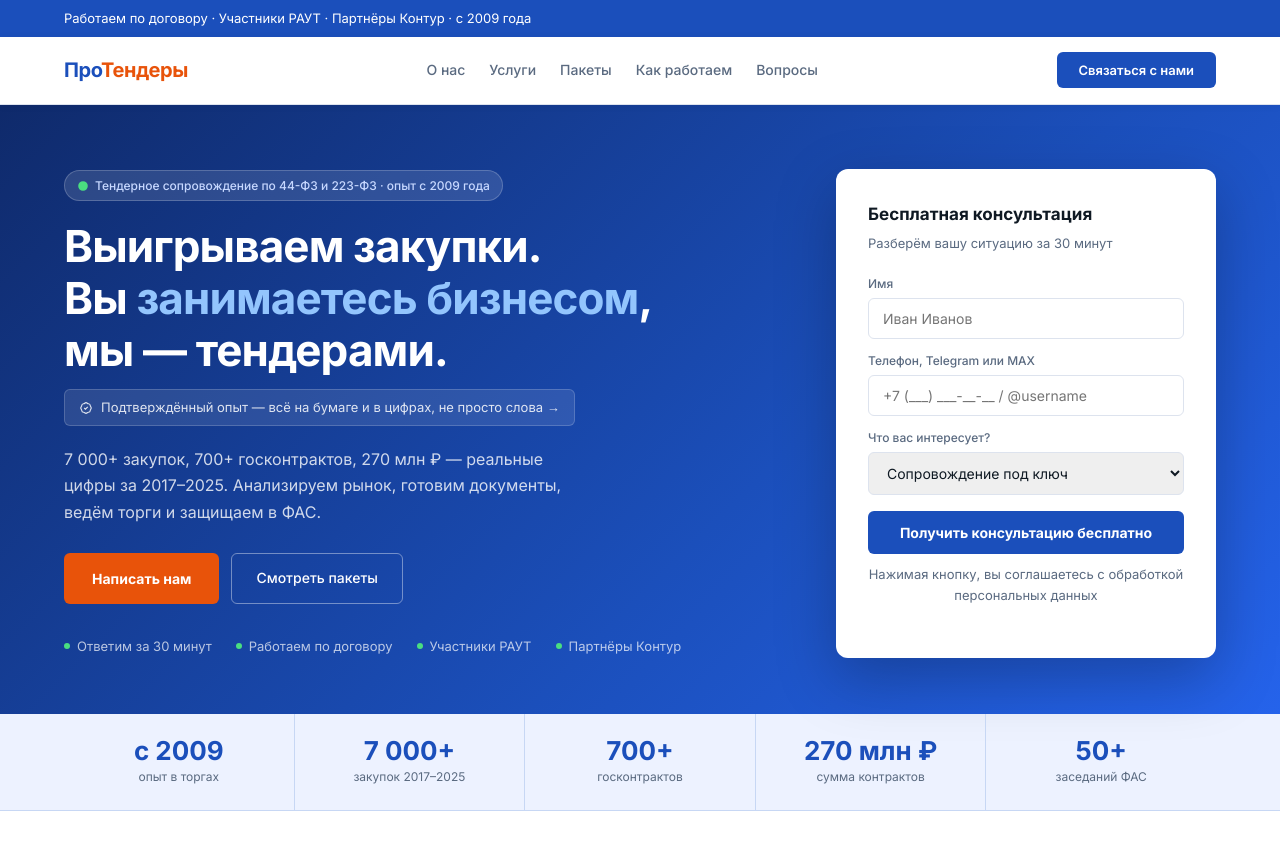
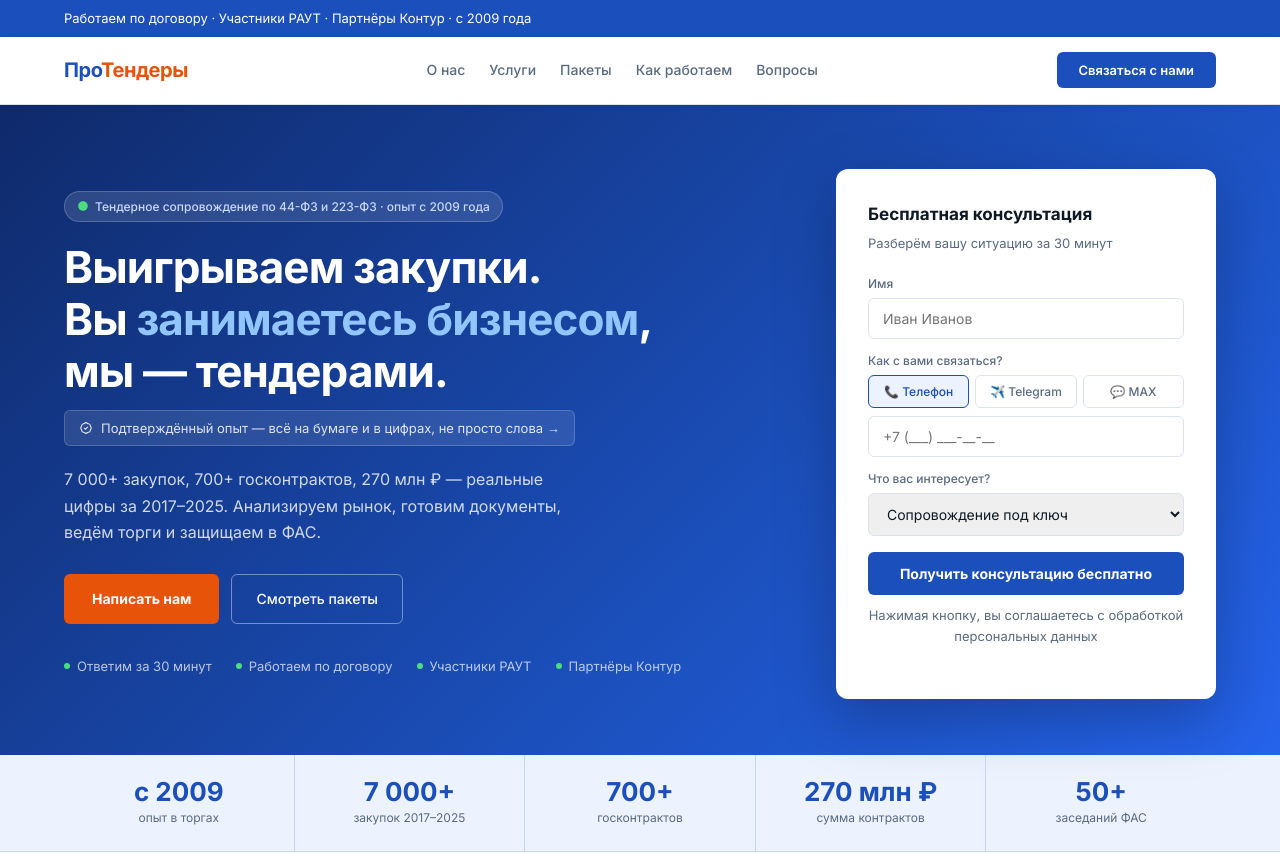
Before and after one commit to itunnamedplayer/protendery.github.io, a plain HTML site: page index.html in a window 1280 px wide. Shown: the top 854 px of the page. Drawn offline with Linux system fonts and the light colour scheme.

Commit message:
Update index.html

```diff
--- a/index.html
+++ b/index.html
@@ -32,6 +32,12 @@ nav{background:#fff;border-bottom:1px solid var(--border);padding:0 5vw;display:
 .nav-links{display:flex;gap:1.5rem}
 .nav-links a{font-size:14px;color:var(--muted);font-weight:500;transition:color .15s}.nav-links a:hover{color:var(--blue)}
 .btn-nav{background:var(--blue);color:#fff;font-size:13px;font-weight:600;padding:10px 22px;border-radius:6px;display:flex;align-items:center;gap:7px;transition:background .15s;cursor:pointer;border:none;font-family:inherit}.btn-nav:hover{background:var(--blue-d)}
+
+  /* CONTACT TABS */
+.contact-tabs{display:flex;gap:6px;margin-bottom:8px}
+.ctab{flex:1;padding:8px 4px;border:1.5px solid var(--border);border-radius:6px;background:#fff;font-size:12px;font-weight:500;color:var(--muted);cursor:pointer;font-family:inherit;transition:border-color .15s,color .15s,background .15s}
+.ctab.active{border-color:var(--blue);color:var(--blue);background:var(--blue-lt)}
+.ctab:hover:not(.active){border-color:#aab8d4}
 
 /* HERO */
 .hero{background:linear-gradient(135deg,#0F2A6B 0%,#1B4FBB 60%,#2563EB 100%);color:#fff;padding:64px 5vw 56px;display:grid;grid-template-columns:1fr 380px;gap:4rem;align-items:center}
@@ -542,7 +548,18 @@ document.addEventListener('DOMContentLoaded', buildSlider);
     <h3>Бесплатная консультация</h3>
     <p>Разберём вашу ситуацию за 30 минут</p>
     <div class="ff"><label>Имя</label><input id="hero-name" type="text" placeholder="Иван Иванов"></div>
-    <div class="ff"><label>Телефон, Telegram или MAX</label><input id="hero-contact" type="text" placeholder="+7 (___) ___-__-__ / @username"></div>
+  <!-- Выбор способа связи -->
+<div class="ff">
+  <label>Как с вами связаться?</label>
+  <div class="contact-tabs" id="hero-tabs">
+    <button type="button" class="ctab active" onclick="switchTab('hero','phone')">📞 Телефон</button>
+    <button type="button" class="ctab" onclick="switchTab('hero','tg')">✈️ Telegram</button>
+    <button type="button" class="ctab" onclick="switchTab('hero','max')">💬 MAX</button>
+  </div>
+  <input id="hero-contact" type="text" placeholder="+7 (___) ___-__-__" data-mode="phone">
+</div>
+<!-- Honeypot — скрытое поле, боты заполняют, люди нет -->
+<input type="text" id="hero-hp" name="website" autocomplete="off" style="display:none;position:absolute;left:-9999px" tabindex="-1">
     <div class="ff"><label>Что вас интересует?</label>
       <select id="hero-interest">
         <option>Сопровождение под ключ</option>
@@ -747,7 +764,16 @@ document.addEventListener('DOMContentLoaded', buildSlider);
       <h3>Связаться с нами</h3>
       <p class="popup-sub">Ответим в течение 30 минут — без обязательств</p>
       <div class="ff"><label>Имя</label><input id="popup-name" type="text" placeholder="Иван Иванов"></div>
-      <div class="ff"><label>Телефон, Telegram или MAX</label><input id="popup-contact" type="text" placeholder="+7 (___) ___-__-__ / @username"></div>
+     <div class="ff">
+  <label>Как с вами связаться?</label>
+  <div class="contact-tabs" id="popup-tabs">
+    <button type="button" class="ctab active" onclick="switchTab('popup','phone')">📞 Телефон</button>
+    <button type="button" class="ctab" onclick="switchTab('popup','tg')">✈️ Telegram</button>
+    <button type="button" class="ctab" onclick="switchTab('popup','max')">💬 MAX</button>
+  </div>
+  <input id="popup-contact" type="text" placeholder="+7 (___) ___-__-__" data-mode="phone">
+</div>
+<input type="text" id="popup-hp" name="website" autocomplete="off" style="display:none;position:absolute;left:-9999px" tabindex="-1">
       <div class="ff"><label>Что вас интересует?</label>
         <select id="popup-interest">
           <option>Сопровождение под ключ</option>
```
